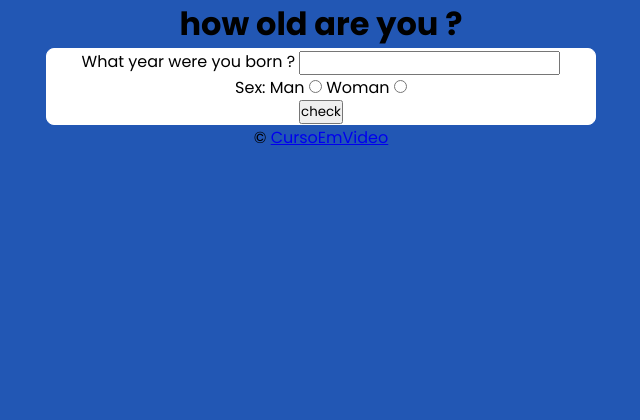
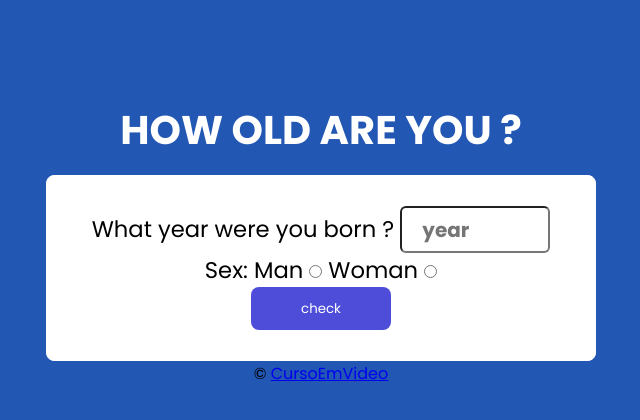
Before and after one commit to felipemelozx/hod-are-you, a plain HTML site: page index.html in a window 1280 px wide. Shown: the whole page, without its empty margins (319-959 px from the left). Drawn offline with Linux system fonts and the light colour scheme.

Commit message:
ready style part of the form

```diff
--- a/index.html
+++ b/index.html
@@ -16,19 +16,20 @@
     <main>
         <div class="old">
 
-            <div>
-                <label for="iano">What year were you born ?</label>
-                <input type="number" name="ano" id="iano">
+            <form action="form.php" method="post">
+                <div >
+                    <label for="iano" >What year were you born ?</label>
+                    <input class="text" type="number" name="ano" id="iano" minlength="4" maxlength="4"  placeholder="year">
                 </div>
                 <div>
                     <span>Sex:</span>
                     <label for="isex">Man</label>
                     <input type="radio" name="sex" id="isex">
-
                     <label for="ifsex">Woman</label>
                     <input type="radio" name="sex" id="ifsex">
                 </div>
-            <input type="submit" value="check">
+                <input  type="submit" value="check" class="bnt">
+            </form>
         </div>
         <div class="result">
 
--- a/style.css
+++ b/style.css
@@ -13,6 +13,14 @@ body {
     text-align: center;
 }
 
+header {
+    margin-top: 100px;
+    color: white;
+    font-weight: 600;
+    text-transform: uppercase;
+    font-size: 20px;
+}
+
 main {
     background-color: white;
     width: 550px;
@@ -21,10 +29,43 @@ main {
     flex-direction: column;
     margin: auto;
     border-radius: 8px;
+    margin-top: 15px;
 }
+
+.text {
+    height: 47px;
+    width: 150px;
+    border-radius: 6px;
+    padding-left: 20px;
+    font-size: 15pt;
+    font-weight: bold;
+
+}
+
 
 .old {
     display: flex;
     flex-direction: column;
     align-items: center;
+    padding: 30px;
+    gap: 30px;
+    font-size: 17pt;
+    font-weight: 500;
 }
+
+.bnt {
+    height: 43px;
+    width: 140px;
+    border-radius: 8px;
+    color: white;
+    background-color: rgba(33, 33, 208, 0.801);
+    border: none;
+}
+
+.bnt:hover {
+    transform: translate(-2px, -2px);
+    transition: .3s;
+    text-decoration: none;
+    cursor: pointer;
+    box-shadow: 2px 2px 10px rgba(49, 49, 255, 0.913);
+}
```
Lines whose indentation alone changed are shown as unchanged.
